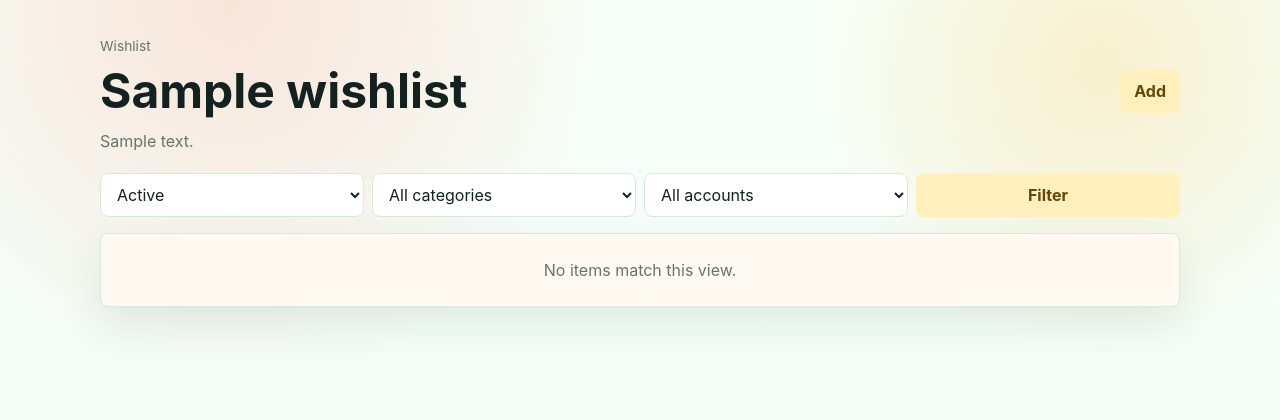
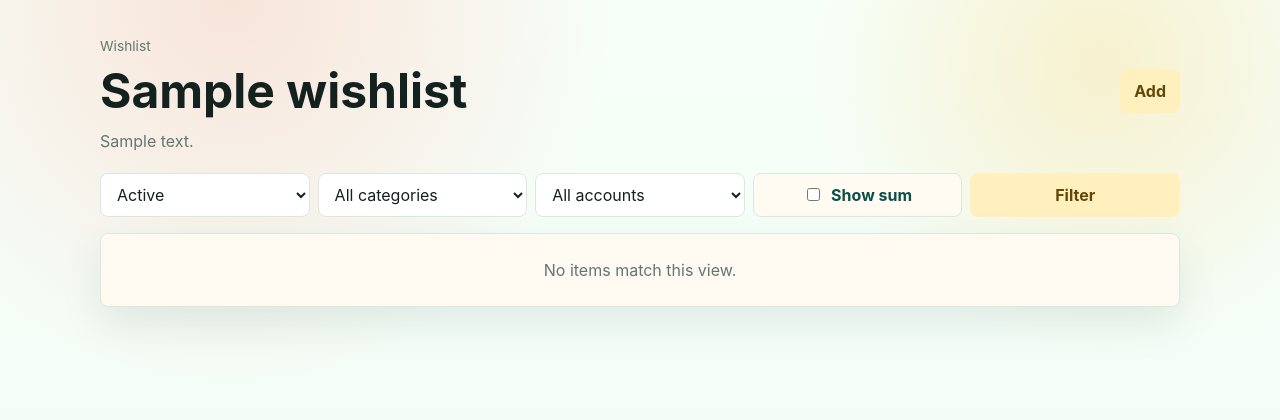
Before and after one commit to TheLastFrame/TiPTiB, a FastAPI app: page /lists/1 in a window 1280 px wide. Shown: the top 420 px of the page. Run offline with FastAPI, Linux system fonts and the light colour scheme; the visitor is signed in with stand-in values (Sample User, id 1); tables that the repository leaves empty hold one stand-in row (values such as "Sample post").

Commit message:
feat: sum for filtered list

```diff
--- a/app/main.py
+++ b/app/main.py
@@ -332,6 +332,7 @@
     status: str = "",
     category_id: int = 0,
     account_id: int = 0,
+    show_sum: bool = False,
 ):
     wishlist = scoped_wishlist(db, user, wishlist_id)
     query = (
@@ -349,15 +350,20 @@
     items = db.scalars(query).all()
     if account_id:
         items = [item for item in items if any(entry.account_id == account_id for entry in item.savings_entries)]
-    item_cards = [
-        {
-            "item": item,
-            "saved": item_saved_total(db, item.id),
-            "target": item_target(item),
-            "progress": progress_percent(item_saved_total(db, item.id), item_target(item)),
-        }
-        for item in items
-    ]
+    item_cards = []
+    for item in items:
+        saved = item_saved_total(db, item.id)
+        target = item_target(item)
+        item_cards.append(
+            {
+                "item": item,
+                "saved": saved,
+                "target": target,
+                "progress": progress_percent(saved, target),
+            }
+        )
+    filtered_target_total = sum((card["target"] for card in item_cards), Decimal("0.00"))
+    filtered_saved_total = sum((card["saved"] for card in item_cards), Decimal("0.00"))
     return render(
         request,
         "list_detail.html",
@@ -369,6 +375,11 @@
             "selected_status": status,
             "selected_category_id": category_id,
             "selected_account_id": account_id,
+            "show_sum": show_sum,
+            "filtered_item_count": len(item_cards),
+            "filtered_target_total": filtered_target_total,
+            "filtered_saved_total": filtered_saved_total,
+            "filtered_progress": progress_percent(filtered_saved_total, filtered_target_total),
         },
     )
 
--- a/app/static/styles.css
+++ b/app/static/styles.css
@@ -182,6 +182,26 @@
   stroke-linecap: round;
 }
 .filters { display: grid; grid-template-columns: repeat(auto-fit, minmax(130px, 1fr)); gap: 8px; }
+.toggle-card {
+  min-height: 44px;
+  display: flex;
+  align-items: center;
+  justify-content: center;
+  gap: 8px;
+  padding: 10px 12px;
+  border: 1px solid var(--line);
+  border-radius: 8px;
+  background: color-mix(in srgb, var(--panel) 88%, white);
+  color: var(--brand-strong);
+  font-weight: 700;
+}
+.toggle-card input { accent-color: var(--brand); }
+.filter-summary {
+  display: grid;
+  gap: 12px;
+  margin-top: 12px;
+  border-color: color-mix(in srgb, var(--brand) 34%, var(--line));
+}
 .error { color: var(--danger); background: #f5e4df; border-radius: 8px; padding: 10px; }
 .empty { padding: 24px; text-align: center; }
 .tableish { display: grid; gap: 10px; }
--- a/app/templates/list_detail.html
+++ b/app/templates/list_detail.html
@@ -29,8 +29,27 @@
         <option value="{{ account.id }}" {{ "selected" if selected_account_id == account.id else "" }}>{{ account.name }}</option>
       {% endfor %}
     </select>
+    <label class="toggle-card">
+      <input type="checkbox" name="show_sum" value="true" onchange="this.form.submit()" {{ "checked" if show_sum else "" }}>
+      <span>Show sum</span>
+    </label>
     <button class="button secondary" type="submit">Filter</button>
   </form>
+
+  {% if show_sum %}
+    <section class="panel filter-summary">
+      <div>
+        <span class="eyebrow">Filtered sum</span>
+        <h2>{{ filtered_target_total|money }}</h2>
+      </div>
+      <div class="row wrap">
+        <span class="chip">{{ filtered_item_count }} items</span>
+        <span class="chip">{{ filtered_saved_total|money }} saved</span>
+        <span class="chip">{{ filtered_progress }}%</span>
+      </div>
+      <div class="progress"><span style="--value: {{ filtered_progress }}%"></span></div>
+    </section>
+  {% endif %}
 
   <section class="grid two" style="margin-top: 16px;">
     {% for card in item_cards %}
```
Also changed, not shown: tests/test_app.py (+11 -0 lines).
